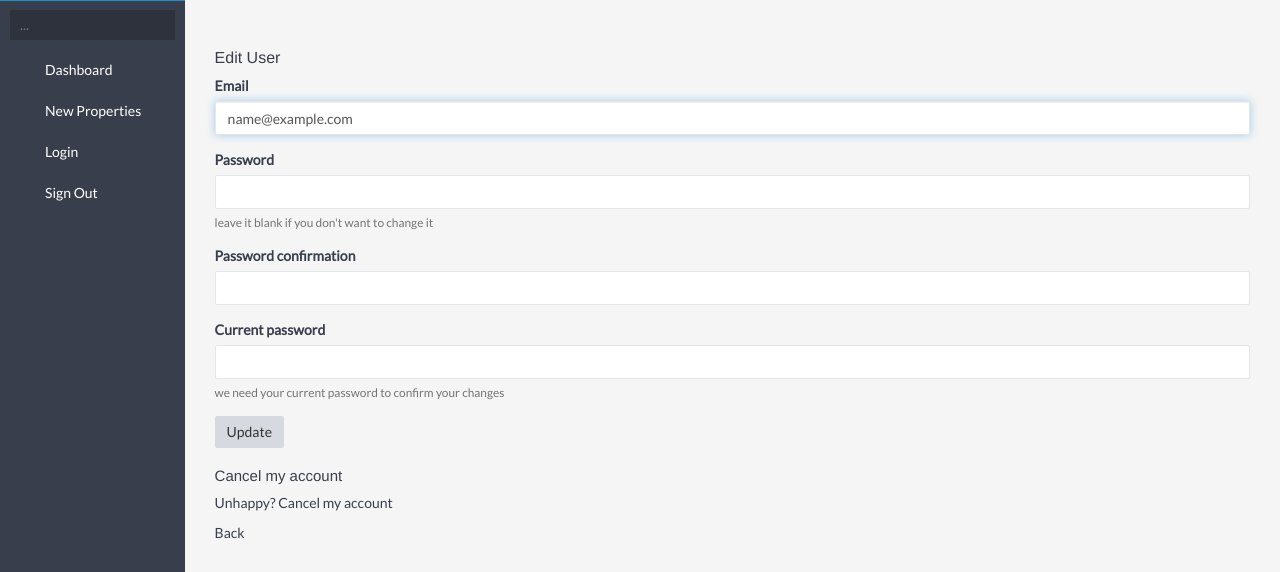
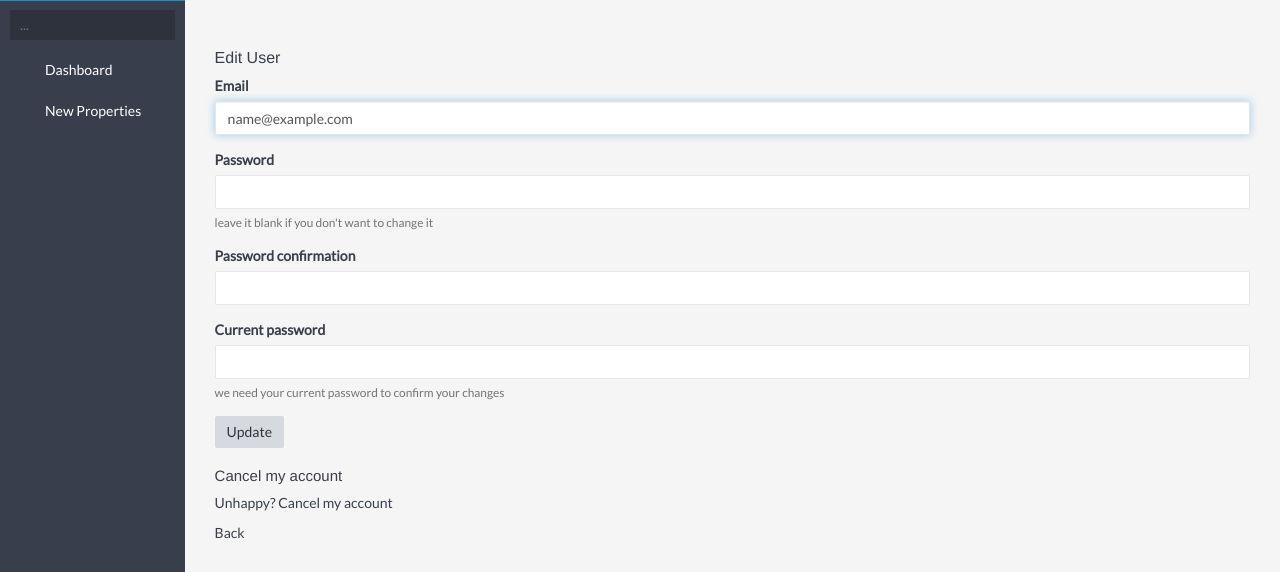
Before and after one commit to arvindmehra/integrated_analysis, a Rails app: page /users/edit in a window 1280 px wide. Shown: the part 40-612 px from the top of the page. Run offline with Rails 7, Linux system fonts and the light colour scheme; the visitor is signed in with stand-in values (Sample User, id 1); style sheets or scripts are compiled from the project's sources; some libraries are stand-ins or nearby versions.

Commit message:
fix logout on screen

```diff
--- a/app/views/layouts/application.html.erb
+++ b/app/views/layouts/application.html.erb
@@ -67,7 +67,7 @@
               <li><a href="index.html#"><i class="icon-user"></i> Profile</a></li>
               <li><a href="index.html#"><i class="icon-cog"></i> Settings</a></li>
               <li><a href="index.html#"><i class="icon-envelope"></i> Messages</a></li>
-              <li><a href="login.html"><i class="icon-off"></i> Logout</a></li>
+              <li><%= link_to "<i class='icon-off'></i> Sign Out </span>".html_safe, destroy_user_session_path, :method => "delete" %></li>
             </ul>
           </li>
           <!-- end: User Dropdown -->
@@ -89,8 +89,6 @@
           <ul class="nav nav-tabs nav-stacked main-menu">
             <li><%= link_to "<i class='icon-bar-chart'></i><span class='hidden-sm'> Dashboard</span>".html_safe, root_path  %></li>
             <li><a href="/properties/new"><i class="icon-user"></i><span class="hidden-sm"> New Properties </span></a></li>
-            <li><%= link_to "<i class='icon-lock'></i><span class='hidden-sm'> Login </span>".html_safe, '/welcome/login' %></li>
-            <li><%= link_to "<i class='icon-lock'></i><span class='hidden-sm'> Sign Out </span>".html_safe, destroy_user_session_path, :method => "delete" %></li>
           </ul>
         </div>
       </div>
```
